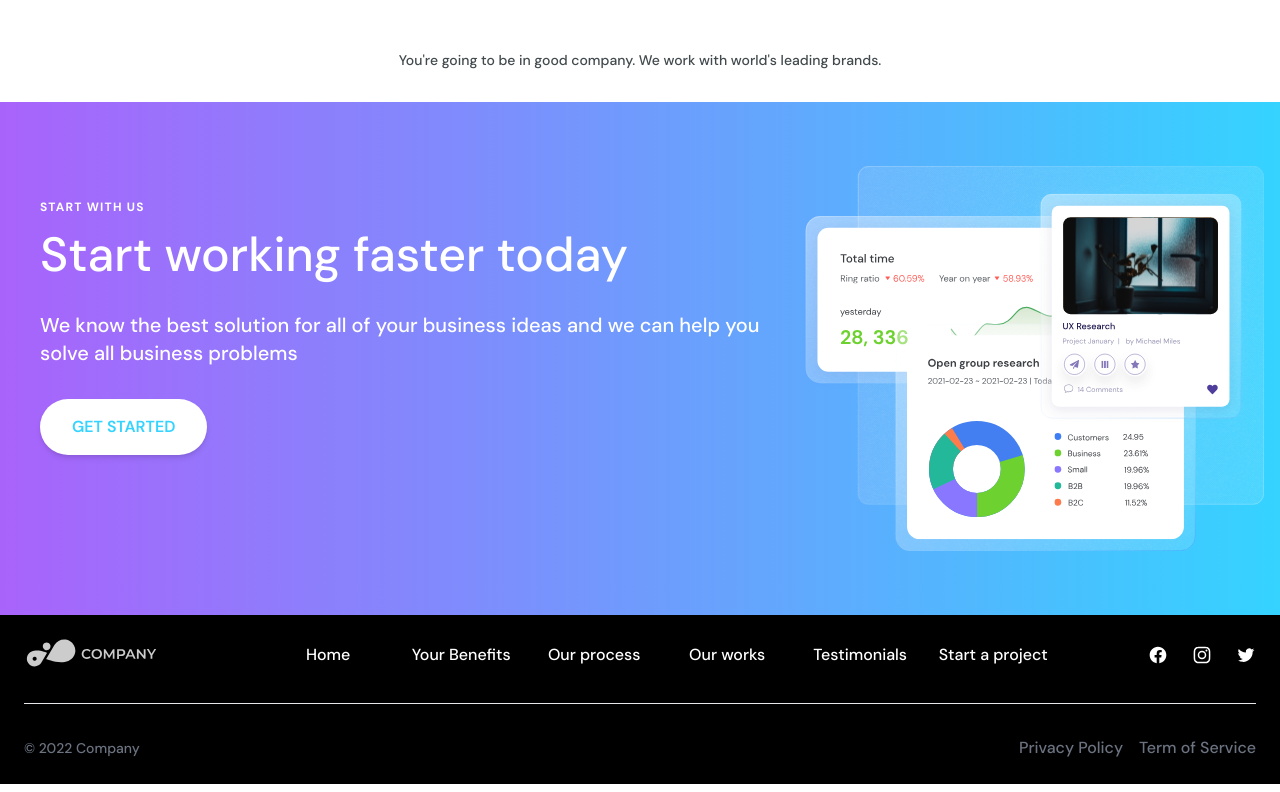
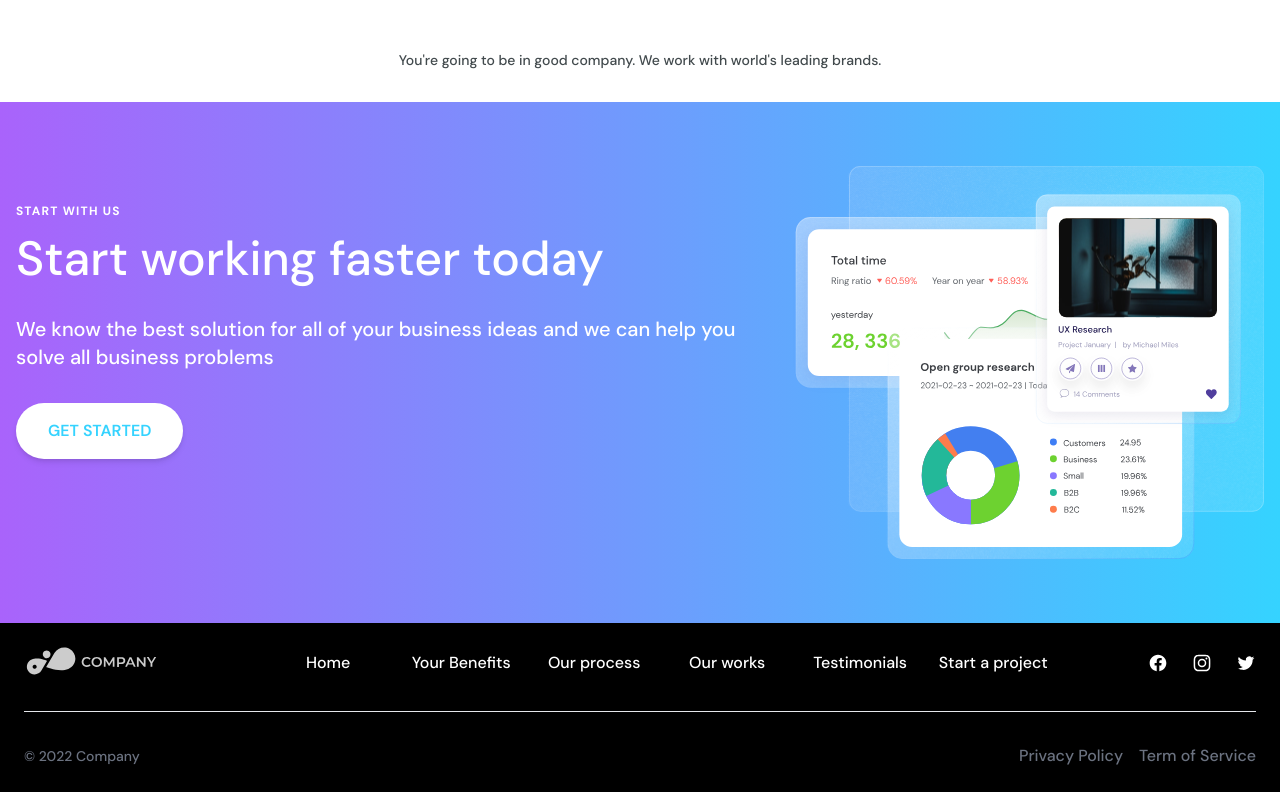
Before and after one commit to Skyz03/Test--Company, a React (Create React App) app: page / in a window 1280 px wide. Shown: the part 2971-3763 px from the top of the page. Built offline with nearby package versions, Linux system fonts and the light colour scheme; what tailwindcss-gradients would draw is missing.

Commit message:
fix: containers

```diff
--- a/src/components/footer.js
+++ b/src/components/footer.js
@@ -4,7 +4,7 @@ import FooterLogo from "../assets/img/logo_footer.svg";
 const Footer = () => {
   return (
     <footer class="p-4 bg-black sm:p-6 dark:bg-gray-800">
-      <div class="mx-auto max-w-screen-xl">
+      <div class="mx-auto container">
         <div class="md:flex justify-center items-center md:justify-between md:items-center">
           <div class="mb-6 md:mb-0">
             <a
--- a/src/components/start.js
+++ b/src/components/start.js
@@ -7,7 +7,7 @@ const Start = () => {
       <div className="container mx-auto">
         {/* Heading  */}
         <div className="flex flex-col-reverse justify-center items-center lg:flex-row justify gap-4">
-          <div class="text-center lg:text-start lg:px-6">
+          <div class="text-center lg:text-start lg:pr-6">
             <div class="mb-8 text-center lg:text-start lg:mb-16">
               <h2 class="mb-4 tracking-widest font-bold text-white uppercase text-xs">
                 start with us
```
